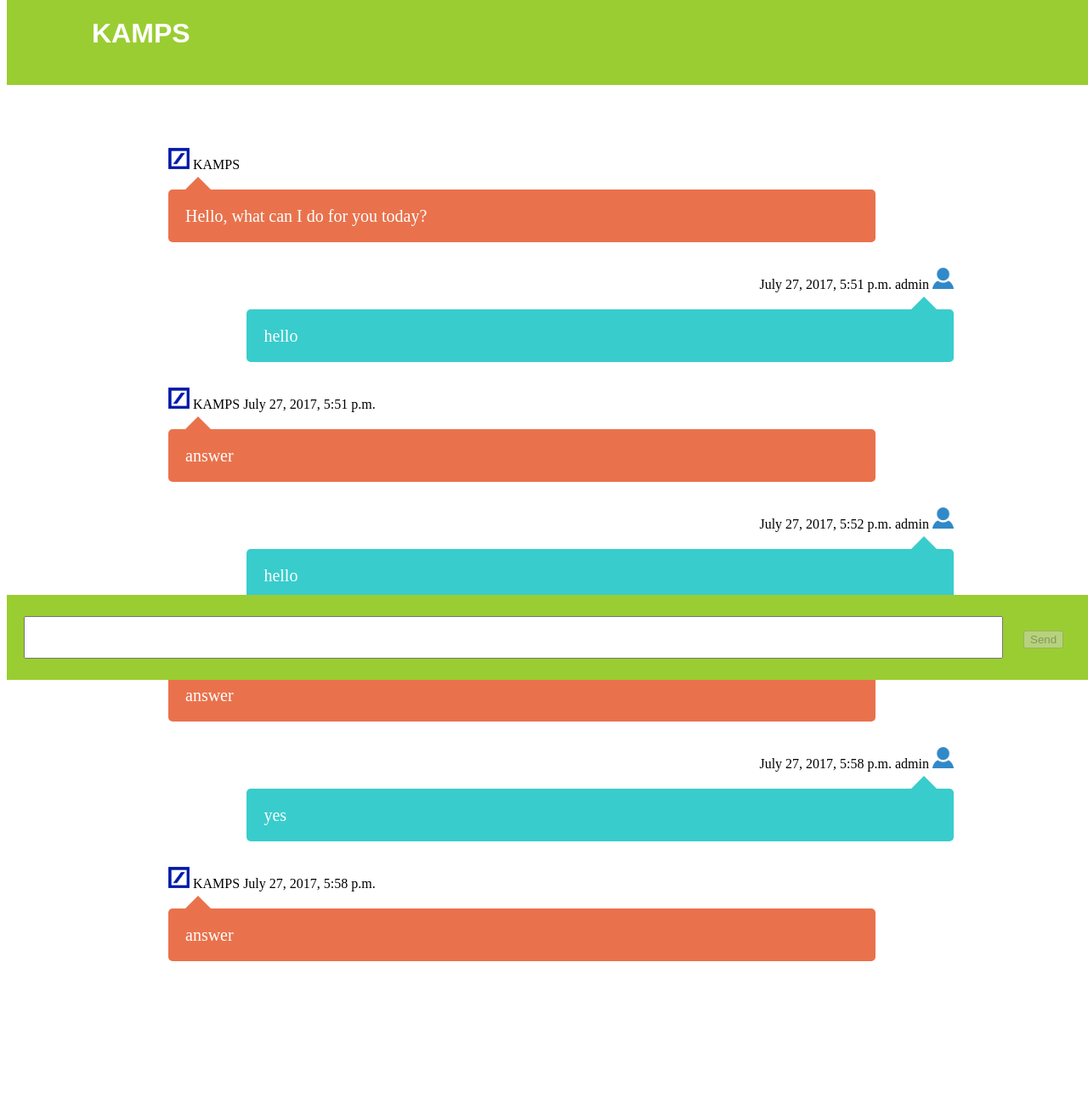
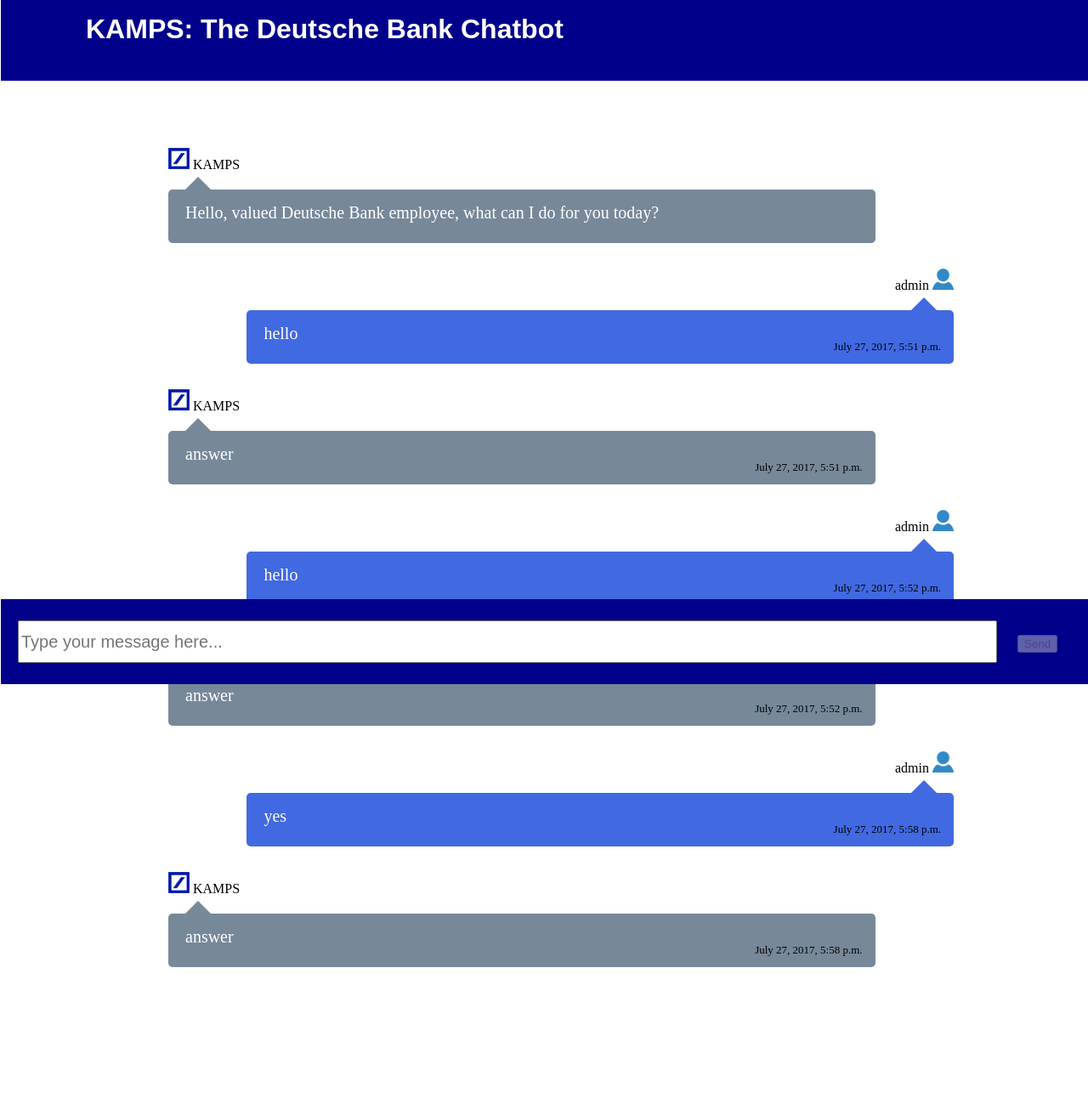
Before and after one commit to sahilpwr/ChatBot, a Django app: page /home/ in a window 1280 px wide. Shown: the whole page at 85% size. Before the commit the page ends 1131 px from the top, so only its background shows below. Run offline with Django 3.2, Linux system fonts and the light colour scheme; a user stored in the database is signed in; data comes from the database, SQL or seed files in the repository; both versions use the stored data as it was after the commit; some libraries are stand-ins or nearby versions.

Commit message:
More DB specific with datetime working except for initial message.

```diff
--- a/alpha/models.py
+++ b/alpha/models.py
@@ -1,9 +1,9 @@
 from django.db import models
 from django.contrib.auth.models import User
-import datetime
+from datetime import datetime
 
 class Chat(models.Model):
-    created = models.DateTimeField(default=datetime.date.today,blank=True, null=True)
+    created = models.DateTimeField(default=datetime.today,blank=True, null=True)
     user = models.ForeignKey(User)
     message = models.CharField(max_length=200)
     reply= models.CharField(max_length=200, default='')
--- a/alpha/templates/beta/kamps.html
+++ b/alpha/templates/beta/kamps.html
@@ -14,12 +14,14 @@
 
     <!-- Latest compiled JavaScript -->
     <script src="http://maxcdn.bootstrapcdn.com/bootstrap/3.3.5/js/bootstrap.min.js"></script>
+
+
 </head>
 <body>
     <div class="container clearfix">
         <div class="chat">
             <div class="header-box">
-                <h1>KAMPS</h1>
+                <h1>KAMPS: The Deutsche Bank Chatbot</h1>
             </div>
             <div class="chat-history" id="msg-list-div" >
                 <ul id="msg-list" class="chat-ul">
@@ -27,28 +29,33 @@
                                 <div class="message-data">
                                     <img src="{% static '/img/deustche_bank_avatar.png' %}" alt="db" class="avatar" />
                                     <span class="message-data-name"> KAMPS </span>
-                                    <span class="message-data-name">{{ obj.created }} </span>
                                 </div>
-                                <div class="message me-message"> Hello, what can I do for you today? </div>
+                                <div class="message me-message">
+                                    <div> Hello, valued Deutsche Bank employee, what can I do for you today?</div>
+                                    <div class="legend"><legend class="message-data-time"></legend></div>
+                                </div>
                             </li>
                     {% for obj in chat %}
                         {% if obj.user == request.user %}
                             <li class="clearfix">
                                 <div class="message-data align-right">
-                                    <span class="message-data-name">{{ obj.created }} </span>
                                     <span class="message-data-name">{{ obj.user }} </span>
                                     <img src="{% static '/img/user_avatar.jpg' %}" alt="user" class="avatar"/>
                                  </div>
-                                <div class="float-right message you-message">{{ obj.message }}</div>
-
+                                <div class="float-right message you-message">
+                                    <div>{{ obj.message }}</div>
+                                    <div class="legend"><legend class="message-data-time">{{ obj.created }}</legend></div>
+                                </div>
                             </li>
                             <li class="clearfix">
-                                <div class="message-data">
+                                <div class="message-data align-left">
                                     <img src="{% static '/img/deustche_bank_avatar.png' %}" alt="db" class="avatar" />
                                     <span class="message-data-name"> KAMPS </span>
-                                    <span class="message-data-name">{{ obj.created }} </span>
                                 </div>
-                                <div class="message me-message">{{ obj.reply }}</div>
+                                <div class="float-left message me-message">
+                                    <div>{{ obj.reply }}</div>
+                                    <div class="legend"><legend class="message-data-time">{{ obj.created }}</legend></div>
+                                </div>
                             </li>
 
                         {% endif %}
@@ -58,8 +65,6 @@
 
 
                     <script>
-                        var chatlist = document.getElementById('msg-list-div');
-                        chatlist.scrollTop = chatlist.scrollHeight;
                         document.body.scrollTop = document.body.scrollHeight;
                     </script>
                 </ul>
@@ -69,7 +74,7 @@
          <div class="chat-box">
              <form id="chat-form" method="post" action="/post/">
                  <div id="chat-bottom" class="input-group">
-                     <input style="font-size:20px" type="text" id="chat-msg" name="chat-msg" class="form-control"/>
+                     <input style="font-size:20px" type="text" id="chat-msg" name="chat-msg" class="form-control" placeholder="Type your message here..." style="text-decoration-color: grey"/>
                         <span class="input-group-btn"><input class="btn btn-default" id="send" type="submit" value="Send"/></span>
                  </div>
              </form>
--- a/alpha/test.py
+++ b/alpha/test.py
@@ -1,4 +1,5 @@
 def hello(user_input):
+
     return ("answer")
 
 #
--- a/alpha/views.py
+++ b/alpha/views.py
@@ -6,6 +6,7 @@ from chat_app import settings
 from .models import Chat
 from .test import hello
 from datetime import datetime
+# import moment
 
 def Login(request):
     next = request.GET.get('next', '/home/')
@@ -38,11 +39,13 @@ def Post(request):
     if request.method == "POST":
         msg = request.POST.get('msgbox', None)
         returner = hello(msg)
-        now=datetime.now()
-        c = Chat(user=request.user, message=msg, reply=returner,created=now)
+        now=datetime.today()
+        nowC= datetime.strftime(now,"%B %d, %Y, %I:%M %P")
+
+        c = Chat(user=request.user, message=msg, reply=returner, created=now)
         if msg != '':
             c.save()
-        return JsonResponse({ 'msg': msg, 'user': c.user.username, 'rly':returner, 'timestamp':c.created })
+        return JsonResponse({ 'msg': msg, 'user': c.user.username, 'rly':returner, 'created':nowC })
     else:
         return HttpResponse('Request must be POST.')
 
--- a/static/chat.js
+++ b/static/chat.js
@@ -1,20 +1,6 @@
 
 $('#chat-form').on('submit', function(event){
     event.preventDefault();
-
-
-    // $.ajax({
-    //     url:'/tester/',
-    //     type:'Tester',
-    //
-    //     success: function(json){
-    //         $('#chat-msg').val('');
-    //         $('#msg-list').append('<li class="clearfix">');
-    //         $('#msg-list').append('<div class="message-data align-left"><span class="message-data-name"><i class="fa fa-circle me"></i>KAMPS</span></div>');
-    //         $('#msg-list').append('<div class="float-left message me-message">'+json.tester+'</div></li>');
-    //     }
-    //
-    // })
 
     $.ajax({
         url : '/post/',
@@ -23,11 +9,26 @@ $('#chat-form').on('submit', function(event){
 
         success : function(json){
             $('#chat-msg').val('');
-            $('#msg-list').append('<li class="clearfix"><span class="message-data-name">'+json.timestamp+'</span><div class="message-data align-right"><span class="message-data-name">'+ json.user +'</span> <img src="/static/img/user_avatar.jpg" alt="user" class="avatar"/></div>');
-            $('#msg-list').append('<div class="float-right message you-message">'+json.msg+'</div></li>');
-            $('#msg-list').append('<li class="clearfix">');
-            $('#msg-list').append('<div class="message-data align-left">'+'<img src="/static/img/deustche_bank_avatar.png" alt="db" class="avatar" />'+' <span class="message-data-name"> KAMPS </span></div><span class="message-data-name">'+json.timestamp+'</span>');
-            $('#msg-list').append('<div class="float-left message me-message">'+json.rly+'</div></li>');
+
+            $('#msg-list').append('<li class="clearfix">' +
+                '<div class="message-data align-right">' +
+                    '<span class="message-data-name">'+json.user+'</span>' +
+                    '<img src="/static/img/user_avatar.jpg" alt="user" class="avatar"/>' +
+                '</div>' +
+                '<div class="float-right message you-message">' +
+                    '<div>'+json.msg+'</div>'+
+                    '<div class="legend"><legend class="message-data-time">'+json.created+'</legend></div>' +
+                '</div></li>');
+
+            $('#msg-list').append('<li class="clearfix">' +
+                '<div class="message-data align-left">' +
+                    '<img src="/static/img/deustche_bank_avatar.png" alt="db" class="avatar" />' +
+                    '<span class="message-data-name"> KAMPS </span>' +
+                '</div>' +
+                '<div class="float-left message me-message">' +
+                    '<div>'+json.rly+'</div>' +
+                    '<div class="legend"><legend class="message-data-time">'+json.created+'</legend></div>' +
+                '</div></li>');
 
             document.body.scrollTop = document.body.scrollHeight;
         }
--- a/static/kamps.css
+++ b/static/kamps.css
@@ -9,8 +9,8 @@ http://nicolasgallagher.com/pure-css-speech-bubbles/demo/*/
     z-index: 1;
     top: 0px;
     width: 100%;
-    margin: 0px 0px;
-    background: #9ACD32;
+    margin: -5px -5px -5px -7px;
+    background: darkblue;
     border-radius: 0px;
     height: 100px
 }
@@ -26,19 +26,42 @@ http://nicolasgallagher.com/pure-css-speech-bubbles/demo/*/
     margin-bottom: 20px;
 }
 .chat .chat-history .message-data-time {
-    color: #39CCCC;
-    padding-left: 6px;
+    color: black;
+    padding-left: 0px;
+}
+.message-data-time{
+    /*color: #39CCCC;*/
+    font-size: small;
+    float: right;
+    padding-right: 0%;
 }
 .chat .chat-history .message {
     color: white;
     font-size: 20px;
-    padding: 18px 20px;
-    line-height: 26px;
+    padding: 20px 15px 10px;
+    line-height: 15px;
     border-radius: 5px;
     margin-bottom: 30px;
     width: 90%;
     position: relative;
 }
+
+.legend{
+    padding-bottom: 18px;
+}
+
+/*.chat .chat-history .message{*/
+    /*color: white;*/
+    /*font-size: 20px;*/
+    /*padding-left: 0%;*/
+    /*padding-right: 5%;*/
+    /*!*padding: 18px 20px;*!*/
+    /*line-height: 26px;*/
+    /*border-radius: 5px;*/
+    /*margin-bottom: 30px;*/
+    /*width: 90%;*/
+    /*position: relative;*/
+/*}*/
 .chat .chat-history .message:after {
     content: "";
     position: absolute;
@@ -51,34 +74,39 @@ http://nicolasgallagher.com/pure-css-speech-bubbles/demo/*/
     width: 0;
 }
 .chat .chat-history .you-message {
-    background: #39CCCC;
+    background:  royalblue;
     color:#FFFFFF;
+    padding-left: 20px;
+    word-wrap: break-word
 }
 .chat .chat-history .me-message {
-    background: #E9724C;
+    background: lightslategrey;
+    padding-left: 20px;
+    word-wrap: break-word
 }
 
 /*Little triangle at top of other user*/
 .chat .chat-history .me-message:after {
-    border-color: #E9724C transparent;
-    /*right: 20px;*/
+    border-color: lightslategray transparent;
+    /*right: 100px;*/
     top: -15px;
-    left: auto;
+    left: 20px;
     bottom:auto;
 }
 
 /*Little triangle at top of current user*/
 .chat .chat-history .you-message:after {
-    border-color: #39CCCC transparent;
+    border-color: royalblue transparent;
     right: 20px;
     top: -15px;
     left: auto;
-    bottom:auto;
+    /*bottom:auto;*/
+
 }
 
 
 .chat .chat-message {
-    padding: 30px;
+    padding: 0px;
 }
 .chat .chat-message .fa-file-o, .chat .chat-message .fa-file-image-o {
     font-size: 20px;
@@ -100,6 +128,10 @@ http://nicolasgallagher.com/pure-css-speech-bubbles/demo/*/
 
 .float-right {
     float: right;
+}
+
+float-left{
+    float: left;
 }
 
 .clearfix:after {
@@ -137,8 +169,8 @@ h1, h2, h3, h4, h5, h6 {
     position: fixed;
     bottom: 0px;
     width: 100%;
-    margin: 0px 0px;
-    background: #9ACD32;
+    margin: -5px -5px -5px -7px;
+    background: darkblue;
     border-radius: 0px;
     height: 100px
 }
```
Also changed, not shown: alpha/migrations/0001_initial.py, db.sqlite3.
